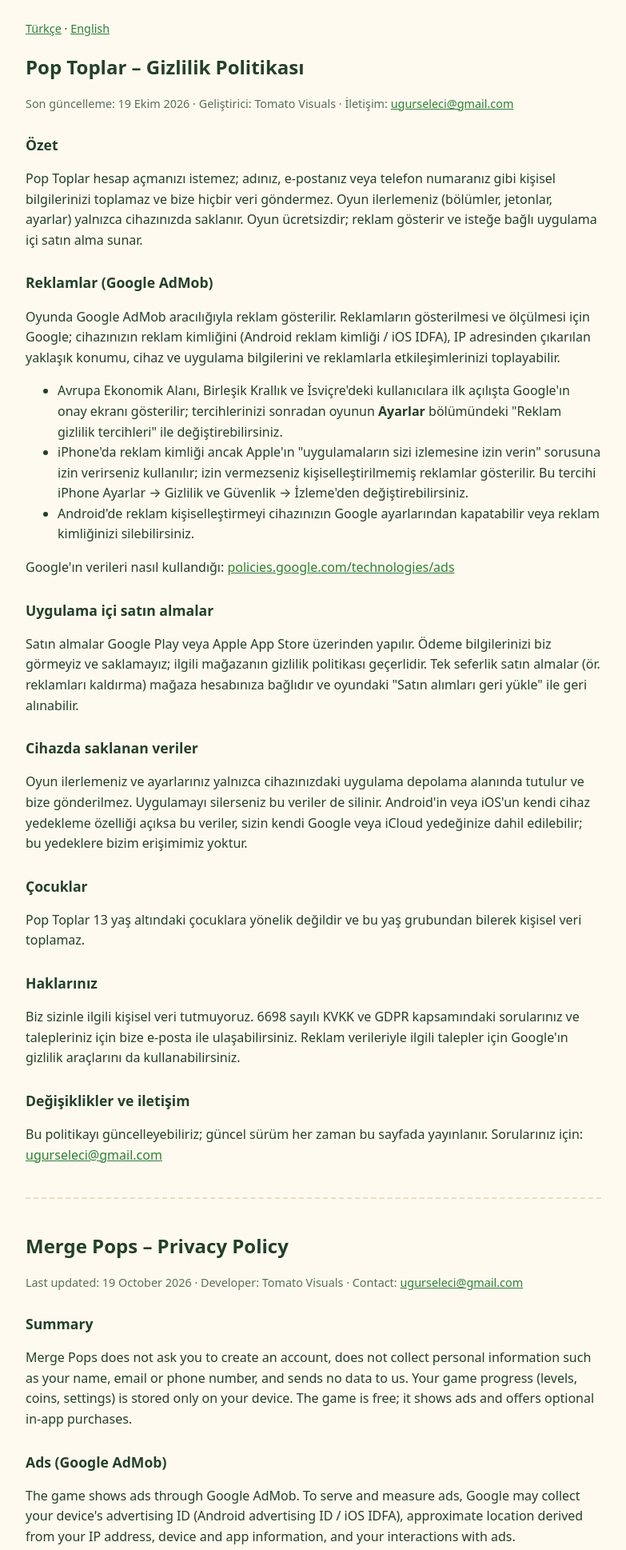
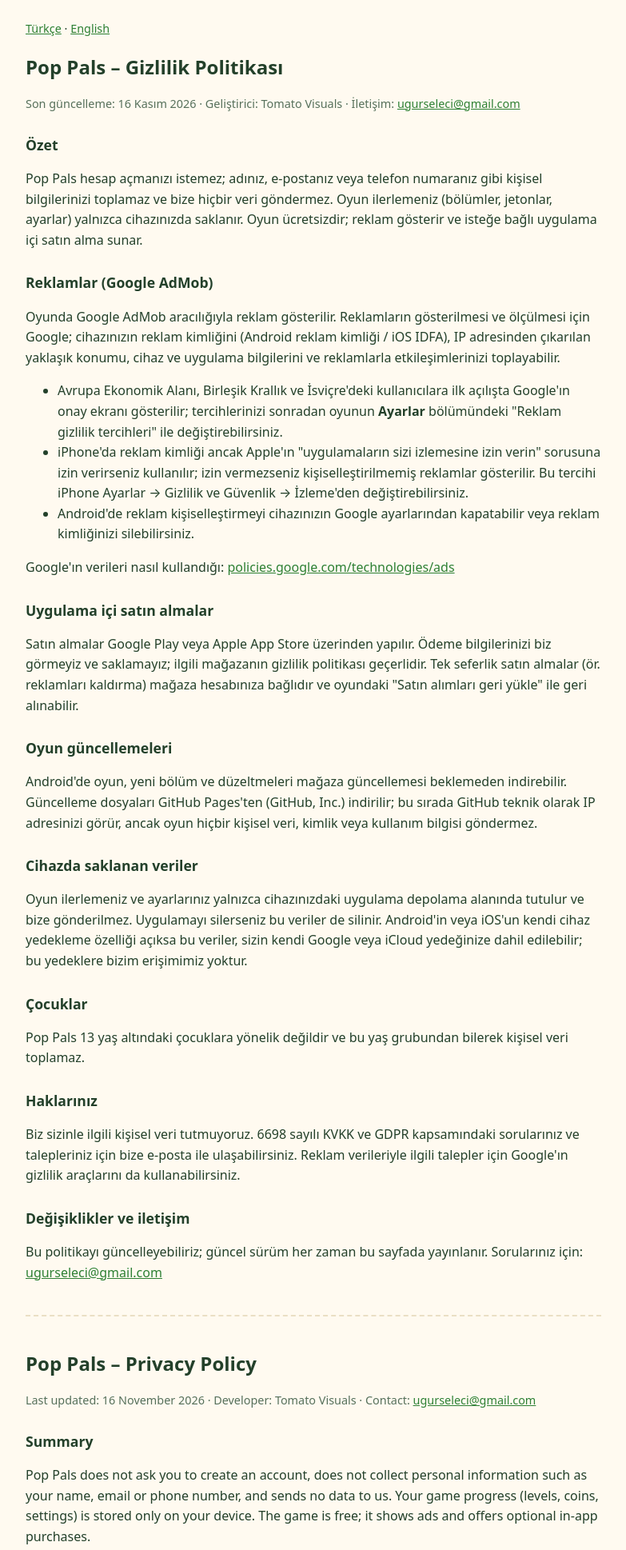
Before and after one commit to ugurseleci/pop-toplar-site, a plain HTML site: page gizlilik.html in a window 1280 px wide. Shown: the top 1938 px of the page at 80% size, without its empty margins (248-1031 px from the left). Drawn offline with Linux system fonts and the light colour scheme.

Commit message:
Update site from pop-toplar

```diff
--- a/gizlilik.html
+++ b/gizlilik.html
@@ -3,7 +3,7 @@
 <head>
 <meta charset="utf-8">
 <meta name="viewport" content="width=device-width,initial-scale=1">
-<title>Pop Toplar – Gizlilik Politikası / Privacy Policy</title>
+<title>Pop Pals – Gizlilik Politikası / Privacy Policy</title>
 <!-- One file for both the in-app (offline) page and the public web page. Published by scripts/publish-site.mjs. -->
 <style>
 body{font-family:system-ui,-apple-system,"Segoe UI",sans-serif;max-width:720px;margin:0 auto;padding:24px 16px 48px;line-height:1.6;color:#23402a;background:#fffaf0}
@@ -16,11 +16,11 @@ a{color:#2d8034}nav{font-size:.9rem;margin-bottom:18px}
 <nav><a href="#tr">Türkçe</a> · <a href="#en">English</a></nav>
 
 <section id="tr" lang="tr">
-<h1>Pop Toplar – Gizlilik Politikası</h1>
-<p class="meta">Son güncelleme: 19 Ekim 2026 · Geliştirici: Tomato Visuals · İletişim: <a href="mailto:ugurseleci@gmail.com">ugurseleci@gmail.com</a></p>
+<h1>Pop Pals – Gizlilik Politikası</h1>
+<p class="meta">Son güncelleme: 16 Kasım 2026 · Geliştirici: Tomato Visuals · İletişim: <a href="mailto:ugurseleci@gmail.com">ugurseleci@gmail.com</a></p>
 
 <h2>Özet</h2>
-<p>Pop Toplar hesap açmanızı istemez; adınız, e-postanız veya telefon numaranız gibi kişisel bilgilerinizi toplamaz ve bize hiçbir veri göndermez. Oyun ilerlemeniz (bölümler, jetonlar, ayarlar) yalnızca cihazınızda saklanır. Oyun ücretsizdir; reklam gösterir ve isteğe bağlı uygulama içi satın alma sunar.</p>
+<p>Pop Pals hesap açmanızı istemez; adınız, e-postanız veya telefon numaranız gibi kişisel bilgilerinizi toplamaz ve bize hiçbir veri göndermez. Oyun ilerlemeniz (bölümler, jetonlar, ayarlar) yalnızca cihazınızda saklanır. Oyun ücretsizdir; reklam gösterir ve isteğe bağlı uygulama içi satın alma sunar.</p>
 
 <h2>Reklamlar (Google AdMob)</h2>
 <p>Oyunda Google AdMob aracılığıyla reklam gösterilir. Reklamların gösterilmesi ve ölçülmesi için Google; cihazınızın reklam kimliğini (Android reklam kimliği / iOS IDFA), IP adresinden çıkarılan yaklaşık konumu, cihaz ve uygulama bilgilerini ve reklamlarla etkileşimlerinizi toplayabilir.</p>
@@ -34,11 +34,14 @@ a{color:#2d8034}nav{font-size:.9rem;margin-bottom:18px}
 <h2>Uygulama içi satın almalar</h2>
 <p>Satın almalar Google Play veya Apple App Store üzerinden yapılır. Ödeme bilgilerinizi biz görmeyiz ve saklamayız; ilgili mağazanın gizlilik politikası geçerlidir. Tek seferlik satın almalar (ör. reklamları kaldırma) mağaza hesabınıza bağlıdır ve oyundaki "Satın alımları geri yükle" ile geri alınabilir.</p>
 
+<h2>Oyun güncellemeleri</h2>
+<p>Android'de oyun, yeni bölüm ve düzeltmeleri mağaza güncellemesi beklemeden indirebilir. Güncelleme dosyaları GitHub Pages'ten (GitHub, Inc.) indirilir; bu sırada GitHub teknik olarak IP adresinizi görür, ancak oyun hiçbir kişisel veri, kimlik veya kullanım bilgisi göndermez.</p>
+
 <h2>Cihazda saklanan veriler</h2>
 <p>Oyun ilerlemeniz ve ayarlarınız yalnızca cihazınızdaki uygulama depolama alanında tutulur ve bize gönderilmez. Uygulamayı silerseniz bu veriler de silinir. Android'in veya iOS'un kendi cihaz yedekleme özelliği açıksa bu veriler, sizin kendi Google veya iCloud yedeğinize dahil edilebilir; bu yedeklere bizim erişimimiz yoktur.</p>
 
 <h2>Çocuklar</h2>
-<p>Pop Toplar 13 yaş altındaki çocuklara yönelik değildir ve bu yaş grubundan bilerek kişisel veri toplamaz.</p>
+<p>Pop Pals 13 yaş altındaki çocuklara yönelik değildir ve bu yaş grubundan bilerek kişisel veri toplamaz.</p>
 
 <h2>Haklarınız</h2>
 <p>Biz sizinle ilgili kişisel veri tutmuyoruz. 6698 sayılı KVKK ve GDPR kapsamındaki sorularınız ve talepleriniz için bize e-posta ile ulaşabilirsiniz. Reklam verileriyle ilgili talepler için Google'ın gizlilik araçlarını da kullanabilirsiniz.</p>
@@ -50,11 +53,11 @@ a{color:#2d8034}nav{font-size:.9rem;margin-bottom:18px}
 <hr>
 
 <section id="en" lang="en">
-<h1>Merge Pops – Privacy Policy</h1>
-<p class="meta">Last updated: 19 October 2026 · Developer: Tomato Visuals · Contact: <a href="mailto:ugurseleci@gmail.com">ugurseleci@gmail.com</a></p>
+<h1>Pop Pals – Privacy Policy</h1>
+<p class="meta">Last updated: 16 November 2026 · Developer: Tomato Visuals · Contact: <a href="mailto:ugurseleci@gmail.com">ugurseleci@gmail.com</a></p>
 
 <h2>Summary</h2>
-<p>Merge Pops does not ask you to create an account, does not collect personal information such as your name, email or phone number, and sends no data to us. Your game progress (levels, coins, settings) is stored only on your device. The game is free; it shows ads and offers optional in-app purchases.</p>
+<p>Pop Pals does not ask you to create an account, does not collect personal information such as your name, email or phone number, and sends no data to us. Your game progress (levels, coins, settings) is stored only on your device. The game is free; it shows ads and offers optional in-app purchases.</p>
 
 <h2>Ads (Google AdMob)</h2>
 <p>The game shows ads through Google AdMob. To serve and measure ads, Google may collect your device's advertising ID (Android advertising ID / iOS IDFA), approximate location derived from your IP address, device and app information, and your interactions with ads.</p>
@@ -68,11 +71,14 @@ a{color:#2d8034}nav{font-size:.9rem;margin-bottom:18px}
 <h2>In-app purchases</h2>
 <p>Purchases are processed by Google Play or the Apple App Store. We never see or store your payment details; the store's privacy policy applies. One-time purchases (such as removing ads) belong to your store account and can be recovered with "Restore purchases" in the game.</p>
 
+<h2>Game updates</h2>
+<p>On Android, the game can download new levels and fixes without waiting for a store update. Update files are downloaded from GitHub Pages (GitHub, Inc.); GitHub technically sees your IP address while doing so, but the game sends no personal data, identifiers or usage information.</p>
+
 <h2>Data stored on your device</h2>
 <p>Your progress and settings are kept only in the app's storage on your device and are never sent to us. Uninstalling the app deletes this data. If your device's own backup (Android or iOS) is on, this data may be included in your personal Google or iCloud backup, which we cannot access.</p>
 
 <h2>Children</h2>
-<p>Merge Pops is not directed at children under 13 and does not knowingly collect personal data from them.</p>
+<p>Pop Pals is not directed at children under 13 and does not knowingly collect personal data from them.</p>
 
 <h2>Your rights</h2>
 <p>We hold no personal data about you. For questions or requests under GDPR or Turkey's KVKK, email us. For requests about ad data you can also use Google's privacy tools.</p>
```
Also changed, not shown: destek.html (+4 -4 lines), index.html (+2 -2 lines).
